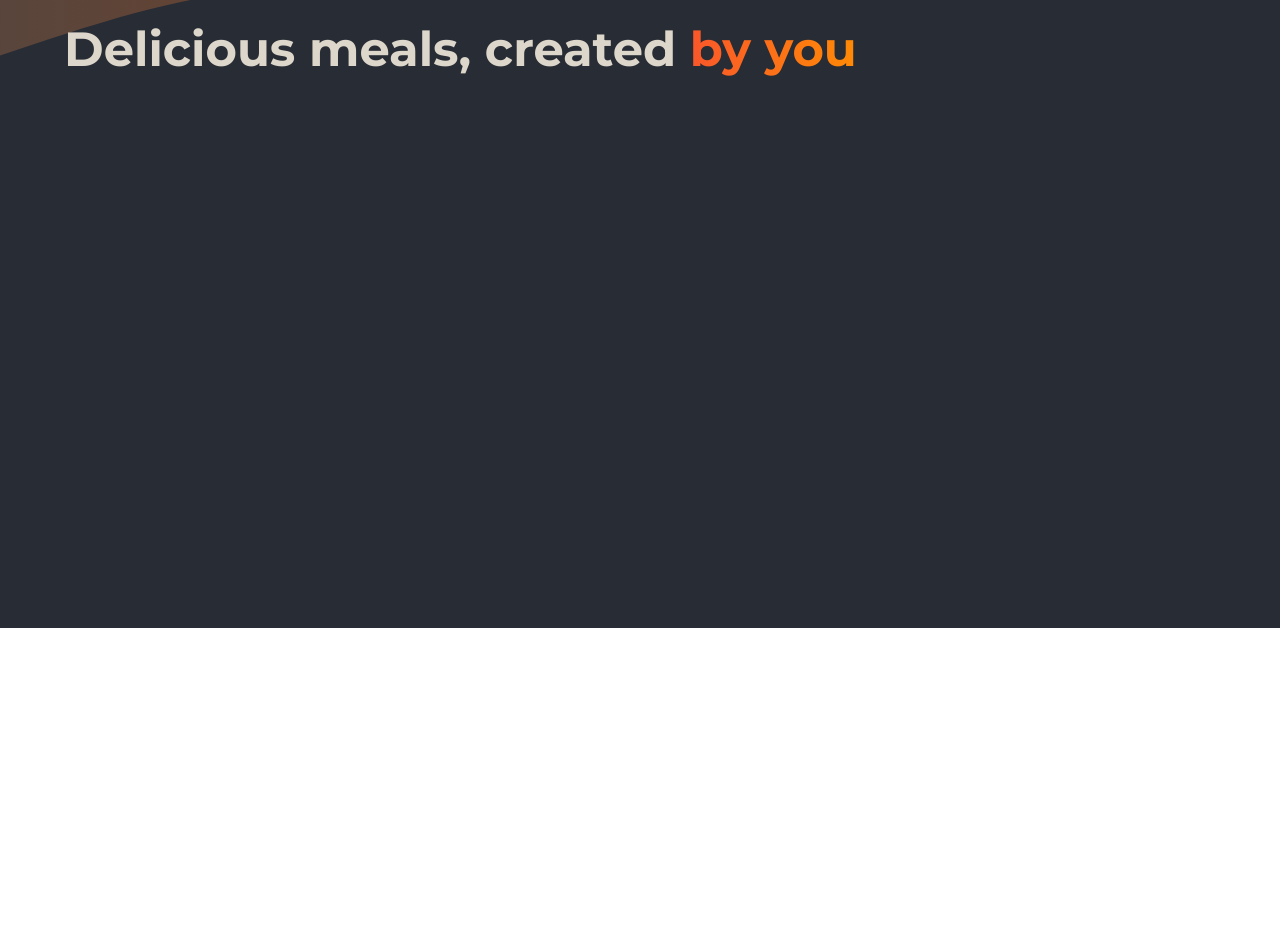
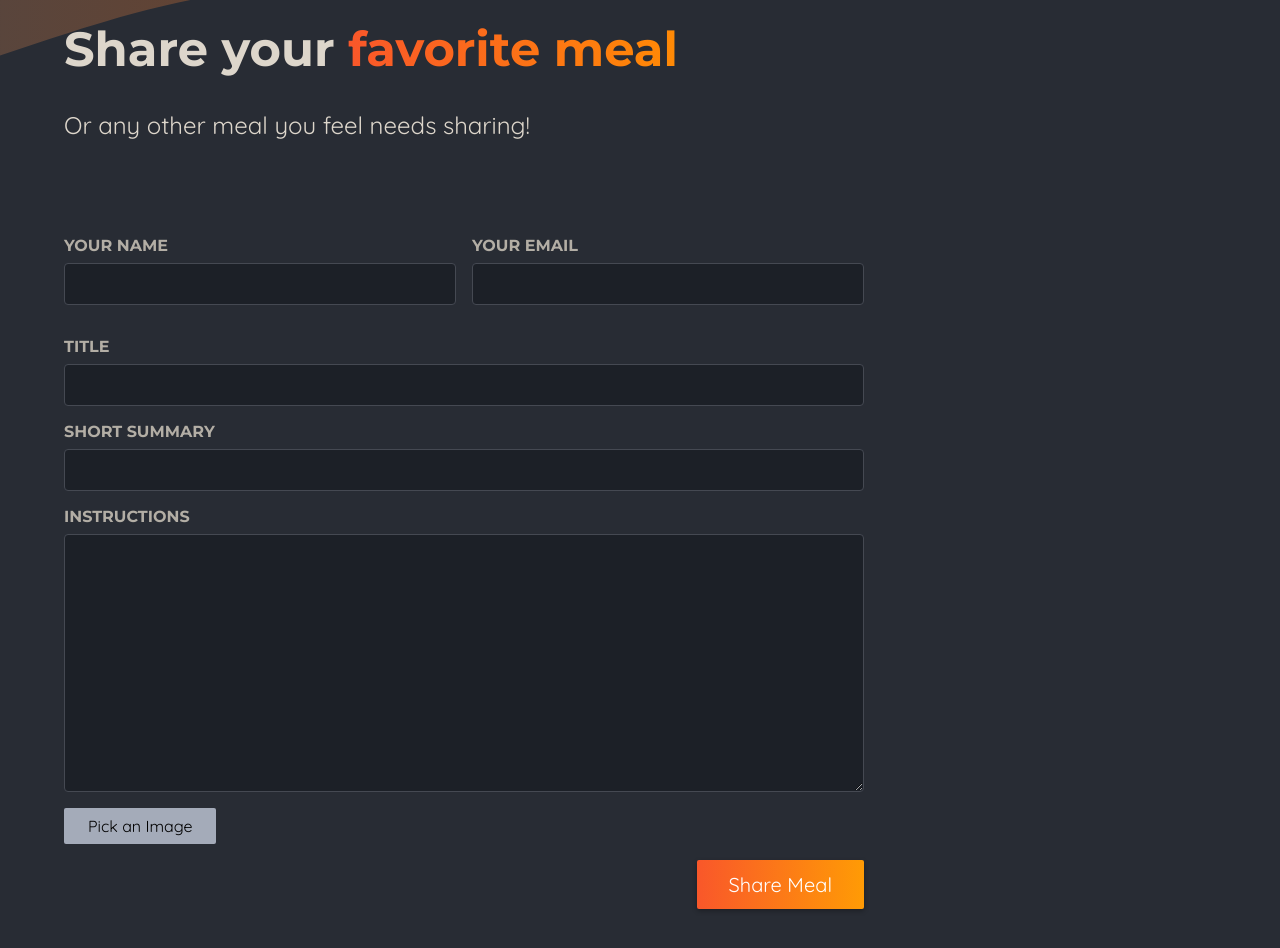
Before and after one commit to hyeongjun6364/front_deepdive, a Next.js app in the folder nextjsex/foodieApp/: page /meals/share in a window 1280 px wide. Shown: the part 172-1120 px from the top of the page. Before the commit the page ends 800 px from the top, so only its background shows below. Built offline with nearby package versions, Linux system fonts and the light colour scheme.

Commit message:
implement custom Image-picker component

```diff
--- /dev/null
+++ b/nextjsex/foodieApp/app/components/meals/image-picker.js
@@ -0,0 +1,20 @@
+"use client"
+import { useRef } from 'react';
+import classes from './image-picker.module.css';
+
+export default function ImagePicker({label, name}){
+    const imageInputRef=useRef();
+    function handlePickClick(){
+        // click()함수는 input속성을 강제로 클릭이벤트를 발생시키는 함수.
+        imageInputRef.current.click();
+    }
+    return <div className={classes.picker}>
+        <label htmlFor='image'>{label}</label>
+        <div className={classes.controls}>
+            {/* 파일 업로드할 때 png, jpeg파일만 받을 수 있다는 뜻임. */}
+            <input className={classes.input} ref={imageInputRef} type='file' id={name} accept='image/png , image/jpeg' name='image'/>
+            {/* onclick은 클라이언트에서 일어나기에 클라이언트 컴포넌트로 만든다 */}
+            <button className={classes.button} type='button' onClick={handlePickClick}> Pick an Image</button>
+        </div>
+    </div>
+}
--- /dev/null
+++ b/nextjsex/foodieApp/app/components/meals/image-picker.module.css
@@ -0,0 +1,45 @@
+.controls {
+    display: flex;
+    align-items: flex-start;
+    gap: 1.5rem;
+    margin-bottom: 1rem;
+  }
+
+  .picker .input {
+    display: none;
+  }
+
+  .picker .button {
+    border: 0;
+    padding: 0.5rem 1.5rem;
+    background: #a4abb9;
+    border-radius: 2px;
+    cursor: pointer;
+    font: inherit;
+  }
+
+  .picker .button:hover,
+  .picker .button:focus {
+    background: #b3b9c6;
+  }
+
+  .preview {
+    width: 10rem;
+    height: 10rem;
+    border: 2px solid #a4abb9;
+    display: flex;
+    justify-content: center;
+    align-items: center;
+    text-align: center;
+    color: #a4abb9;
+    position: relative;
+  }
+
+  .preview p {
+    margin: 0;
+    padding: 1rem;
+  }
+
+  .preview img {
+    object-fit: cover;
+  }
--- a/nextjsex/foodieApp/app/meals/share/page.js
+++ b/nextjsex/foodieApp/app/meals/share/page.js
@@ -1,19 +1,50 @@
-import React from 'react'
-import classes from './page.module.css'
-function page() {
+import ImagePicker from '@/app/components/meals/image-picker';
+import classes from './page.module.css';
+
+export default function ShareMealPage() {
   return (
     <>
       <header className={classes.header}>
         <h1>
-          Delicious meals, created <span className={classes.highlight}>by you</span>
+          Share your <span className={classes.highlight}>favorite meal</span>
         </h1>
+        <p>Or any other meal you feel needs sharing!</p>
       </header>
       <main className={classes.main}>
-
+        <form className={classes.form}>
+          <div className={classes.row}>
+            <p>
+              <label htmlFor="name">Your name</label>
+              <input type="text" id="name" name="name" required />
+            </p>
+            <p>
+              <label htmlFor="email">Your email</label>
+              <input type="email" id="email" name="email" required />
+            </p>
+          </div>
+          <p>
+            <label htmlFor="title">Title</label>
+            <input type="text" id="title" name="title" required />
+          </p>
+          <p>
+            <label htmlFor="summary">Short Summary</label>
+            <input type="text" id="summary" name="summary" required />
+          </p>
+          <p>
+            <label htmlFor="instructions">Instructions</label>
+            <textarea
+              id="instructions"
+              name="instructions"
+              rows="10"
+              required
+            ></textarea>
+          </p>
+          <ImagePicker/>
+          <p className={classes.actions}>
+            <button type="submit">Share Meal</button>
+          </p>
+        </form>
       </main>
     </>
-
-  )
+  );
 }
-
-export default page
--- a/nextjsex/foodieApp/app/meals/share/page.module.css
+++ b/nextjsex/foodieApp/app/meals/share/page.module.css
@@ -18,34 +18,81 @@
   -webkit-text-fill-color: transparent;
 }
 
-  .header p {
-    margin: 0;
+.main {
+  width: 90%;
+  max-width: 75rem;
+  margin: 3rem auto;
+  color: white;
 }
 
-  .cta a {
-    display: inline-block;
-    margin-top: 1rem;
-    padding: 0.5rem 1rem;
-    border-radius: 0.5rem;
-    background: linear-gradient(90deg, #f9572a, #ff9b05);
-    color: #ffffff;
-    font-weight: bold;
-    text-decoration: none;
+.form {
+  max-width: 50rem;
 }
 
-  .loading {
-    text-align: center;
-    animation: loading 1.2s ease-in-out infinite;
+.form label {
+  display: block;
+  margin-bottom: 0.5rem;
+  font-size: 1rem;
+  font-family: 'Montserrat', sans-serif;
+  text-transform: uppercase;
+  color: #b3aea5;
+  font-weight: bold;
 }
 
-  @keyframes loading {
-    0% {
-      color: #e9e9e9;
+.form input,
+.form textarea {
+  display: block;
+  width: 100%;
+  padding: 0.5rem 1rem;
+  border-radius: 4px;
+  border: 1px solid #454952;
+  background: #1c2027;
+  font-size: 1.25rem;
+  font-family: 'Montserrat', sans-serif;
+  color: #ddd6cb;
 }
-    50% {
-      color: #b89b84;
+
+.form input:focus,
+.form textarea:focus {
+  outline-color: #f99f2a;
+  background-color: #1f252d;
 }
-    100% {
-      color: #e9e9e9;
+
+.row {
+  display: flex;
+  gap: 1rem;
 }
+
+.row p {
+  width: 100%;
 }
+
+.actions {
+  text-align: right;
+}
+
+.actions button {
+  border: 0;
+  padding: 0.75rem 2rem;
+  background: linear-gradient(90deg, #f9572a, #ff9b05);
+  border: none;
+  color: #ffffff;
+  border-radius: 2px;
+  cursor: pointer;
+  font: inherit;
+  font-size: 1.25rem;
+  box-shadow: 0 2px 5px rgba(0, 0, 0, 0.3);
+}
+
+.actions button:hover,
+.actions button:focus {
+  background: linear-gradient(90deg, #fd4715, #f9b241);
+}
+
+.actions button:disabled,
+.actions button:hover:disabled,
+.actions button:focus:disabled {
+  background: #ccc;
+  color: #979797;
+  cursor: not-allowed;
+}
```
Lines whose indentation alone changed are shown as unchanged.
